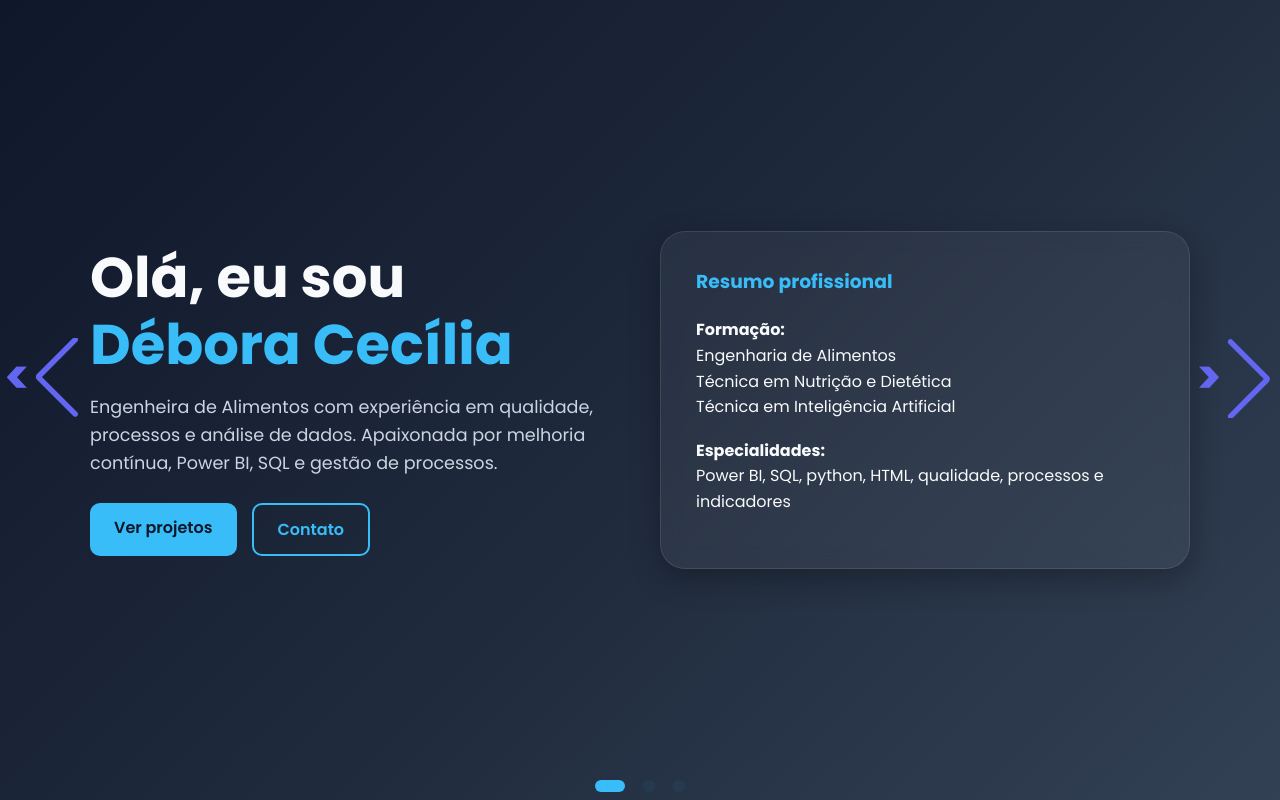
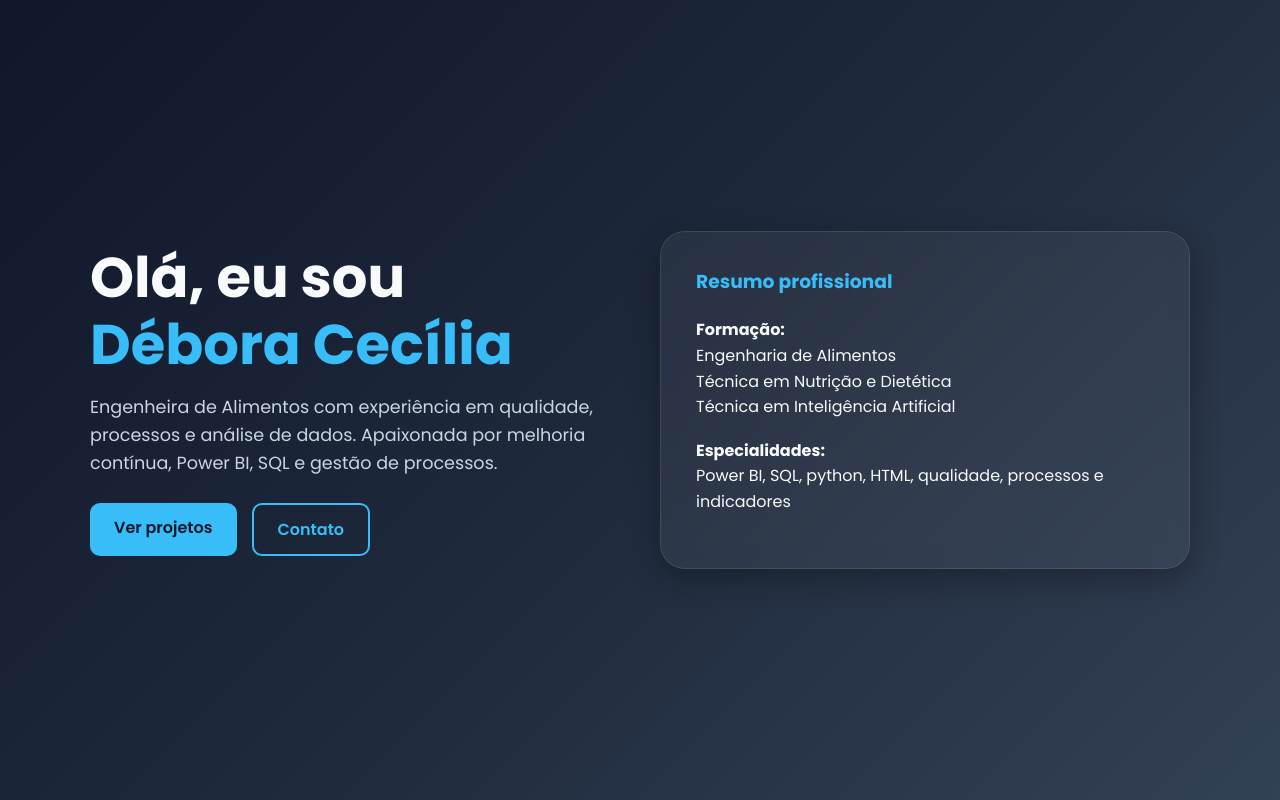
Before and after one commit to deboracecilia/portfolio_debs, a plain HTML site: page index.html in a window 1280 px wide. Shown: the top 800 px of the page. Drawn offline with nearby package versions, Linux system fonts and the light colour scheme.

Commit message:
feat: removendo swiper

```diff
--- a/index.html
+++ b/index.html
@@ -722,13 +722,6 @@
         </div>
 
       </div>
-
-      <!-- Add Arrows -->
-      <div class="swiper-button-next">></div>
-      <div class="swiper-button-prev"><</div>
-
-      <!-- Add Pagination -->
-      <div class="swiper-pagination"></div>
     </div>
   </section>
 
```
